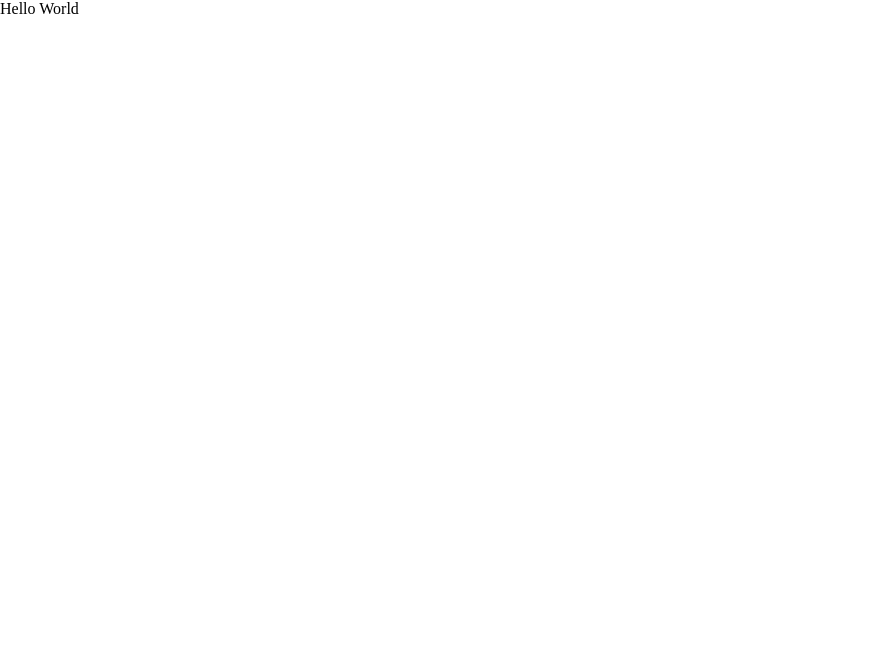
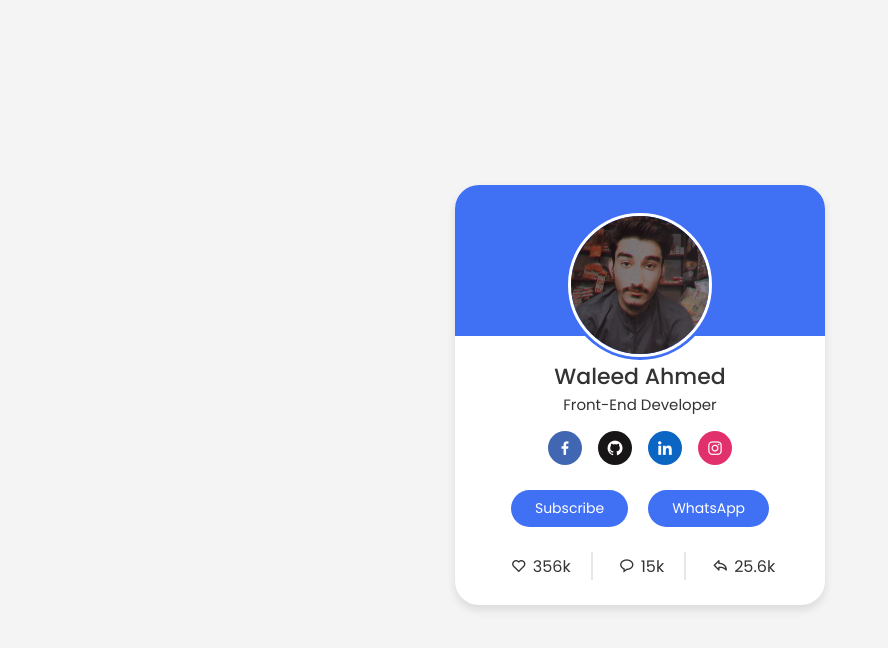
Before and after one commit to Waleed1123/Profile-Card-UI, a plain HTML site: page index.html in a window 1280 px wide. Shown: the whole page, without its empty margins (0-888 px from the left). Drawn offline with nearby package versions, Linux system fonts and the light colour scheme.

Commit message:
UI Done With Links

```diff
--- a/index.html
+++ b/index.html
@@ -4,10 +4,66 @@
     <meta charset="UTF-8">
     <meta name="viewport" content="width=device-width, initial-scale=1.0">
     <title>Profile card</title>
+    <!-- CSS File Connected -->
     <link rel="stylesheet" href="./styles.css">
+    <!-- File For Box Icons  -->
+    <link href='https://unpkg.com/boxicons@2.1.4/css/boxicons.min.css' rel='stylesheet'>
 </head>
 <body>
-    <div>Hello World </div>
+    <div class="profile-card">
+        <div class="image">
+            <img src="./Profile.jpg" alt="" class="profile-img">
+        </div>
+        <div class="text-data">
+            <snap class="name">Waleed Ahmed</snap>
+            <span class="job">Front-End Developer</span>
+        </div>
+        <div class="media-buttons">
+            <a href="https://www.facebook.com/Waleedahmad112" target="_blank" style="background-color: #4267b2;" class="link">
+                <i class='bx bxl-facebook'></i>
+            </a>
+
+            <a href="https://github.com/waleed1123" target="_blank" style="background-color: #171515;" class="link">
+                <i class='bx bxl-github'></i>
+            </a>
+
+            <a href="https://www.linkedin.com/in/waleedahmed112/"  target="_blank" style="background-color: #0A66C2;" class="link">
+                <i class='bx bxl-linkedin'></i>
+            </a>
+
+            <a href="https://www.instagram.com/waleedahmed1123/" target="_blank" style="background-color: #e1306c;" class="link">
+                <i class='bx bxl-instagram'></i>
+            </a>
+        </div>
+        <div class="buttons">
+            <button class="button">
+                Subscribe
+            </button>
+            <button class="button">WhatsApp</button>
+        </div>
+        <div class="analytics">
+            <div class="data">
+                <i class="bx bx-heart"></i>
+                <span class="number">356k</span>
+            </div>
+
+            <div class="data">
+                <i class='bx bx-message-rounded'></i>
+                <span class="number">15k</span>
+            </div>
+
+            <div class="data">
+                <i class='bx bx-share'></i>
+                <span class="number">25.6k</span>
+            </div>
+        </div>
+
+
+
+
+
+
+    </div>
 
 </body>
 </html>
--- a/styles.css
+++ b/styles.css
@@ -1,9 +1,122 @@
+@import url('https://fonts.googleapis.com/css2?family=Poppins:wght@300;400;500;600&family=Rubik:ital,wght@0,300;0,400;0,500;0,600;0,700;0,800;1,300;1,400;1,500;1,700&display=swap');
+
 *{
     margin: 0;
     padding: 0;
     box-sizing: border-box;
+    font-family: 'Poppins', sans-serif;
 }
 html,body{
     width: 100%;
+    height: 100vh;
+    display: flex;
+    align-items: center;
+    justify-content: center;
+    background-color: #f4f4f4;
+}
+.profile-card{
+    display: flex;
+    flex-direction: column;
+    align-items: center;
+    max-width: 370px;
+    width: 100%;
+    border-radius: 24px;
+    padding: 25px;
+    background-color: #fff;
+    margin-bottom:10px ;
+    position: relative;
+    box-shadow: 0 5px 10px rgba(0, 0, 0, 0.1);
+}
+.profile-card::before{
+    content: "";
+    position: absolute;
+    top: 0;
+    left: 0;
+    height: 36%;
+    width: 100%;
+    border-radius: 24px 24px 0 0;
+    background-color: #4070f4;
+}
+.image{
+    position: relative;
+    height: 150px;
+    width: 150px;
+    border-radius: 50%;
+    background-color: #4070f4;
+    padding: 3px;
+}
+.image .profile-img{
     height: 100%;
+    width: 100%;
+    object-fit: cover;
+    border-radius: 50%;
+    border: 3px solid #fff;
 }
+.profile-card .text-data{
+    display: flex;
+    flex-direction: column;
+    align-items: center;
+    color: #333;
+}
+.text-data .name{
+    font-size: 22px;
+    font-weight: 500;
+}
+.text-data .job{
+    font-size: 15px;
+    font-weight: 400;
+}
+.profile-card .media-buttons{
+    display: flex;
+    align-items: center;
+    margin-top: 15px;
+}
+.media-buttons .link{
+    display: flex;
+    align-items: center;
+    justify-content: center;
+    font-size: 18px;
+    color: #fff;
+    height: 34px;
+    width: 34px;
+    border-radius: 50%;
+    margin: 0 8px;
+    background-color: #4070f4;
+    text-decoration: none;
+}
+.profile-card .buttons{
+    display: flex;
+    align-items: center;
+    margin-top: 25px;
+}
+.buttons .button{
+    padding: 8px 24px;
+    background-color: #4070f4;
+    margin: 0 10px;
+    border: none;
+    border-radius: 24px;
+    color: #fff;
+    font-size: 14px;
+    font-weight: 400;
+    cursor: pointer;
+    transition: all 0.3s ease;
+}
+.profile-card .analytics{
+    display: flex;
+    align-items: center;
+    margin-top: 25px;
+}
+.analytics .data{
+    display: flex;
+    align-items: center;
+    color: #333;
+    padding: 0 20px;
+    border-right: 2px solid #e7e7e7;
+}
+.data i{
+    font: size 18px;
+    margin:6px;
+}
+.data:last-child{
+    border-right: none;
+}
```
Also changed, not shown: Profile.jpg (added).
